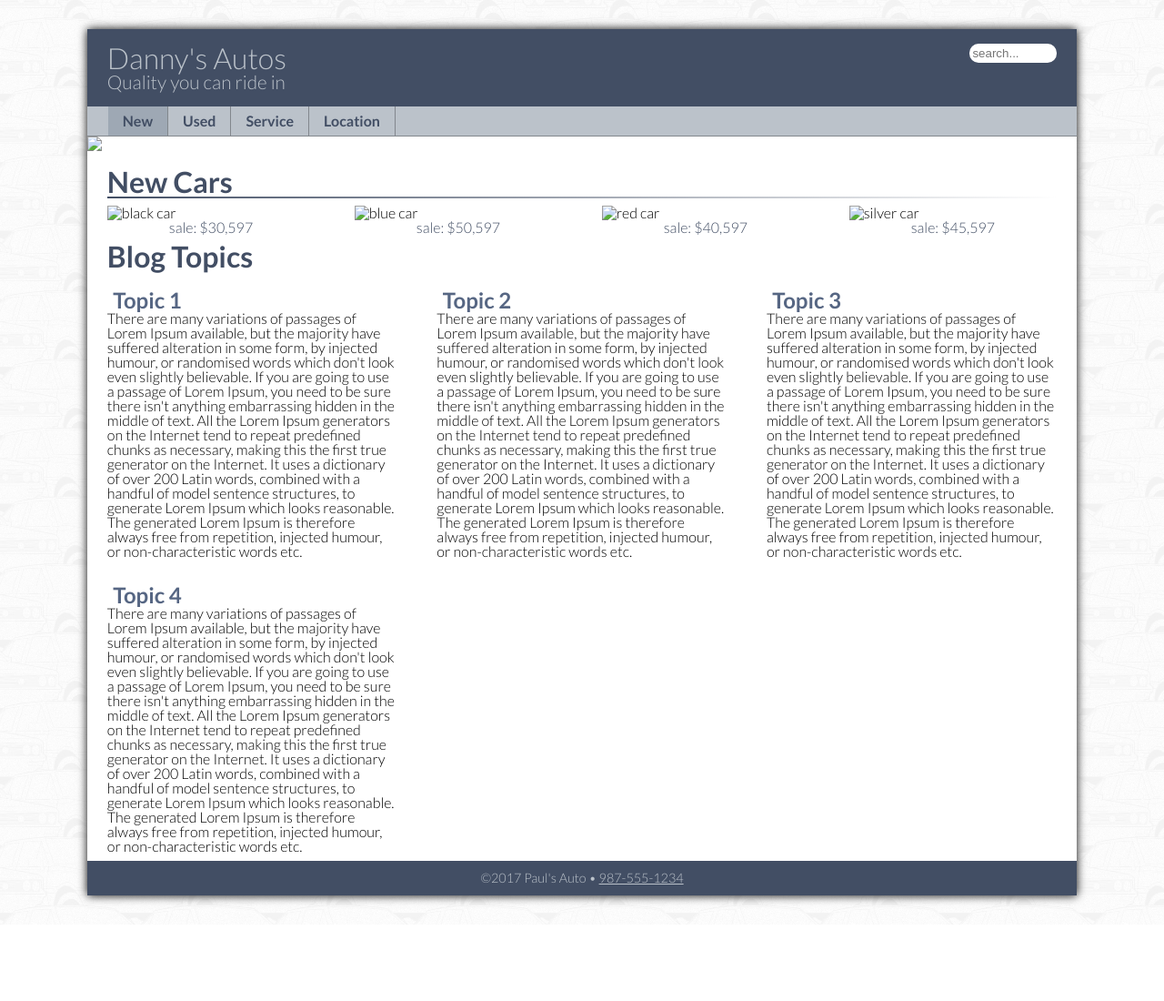
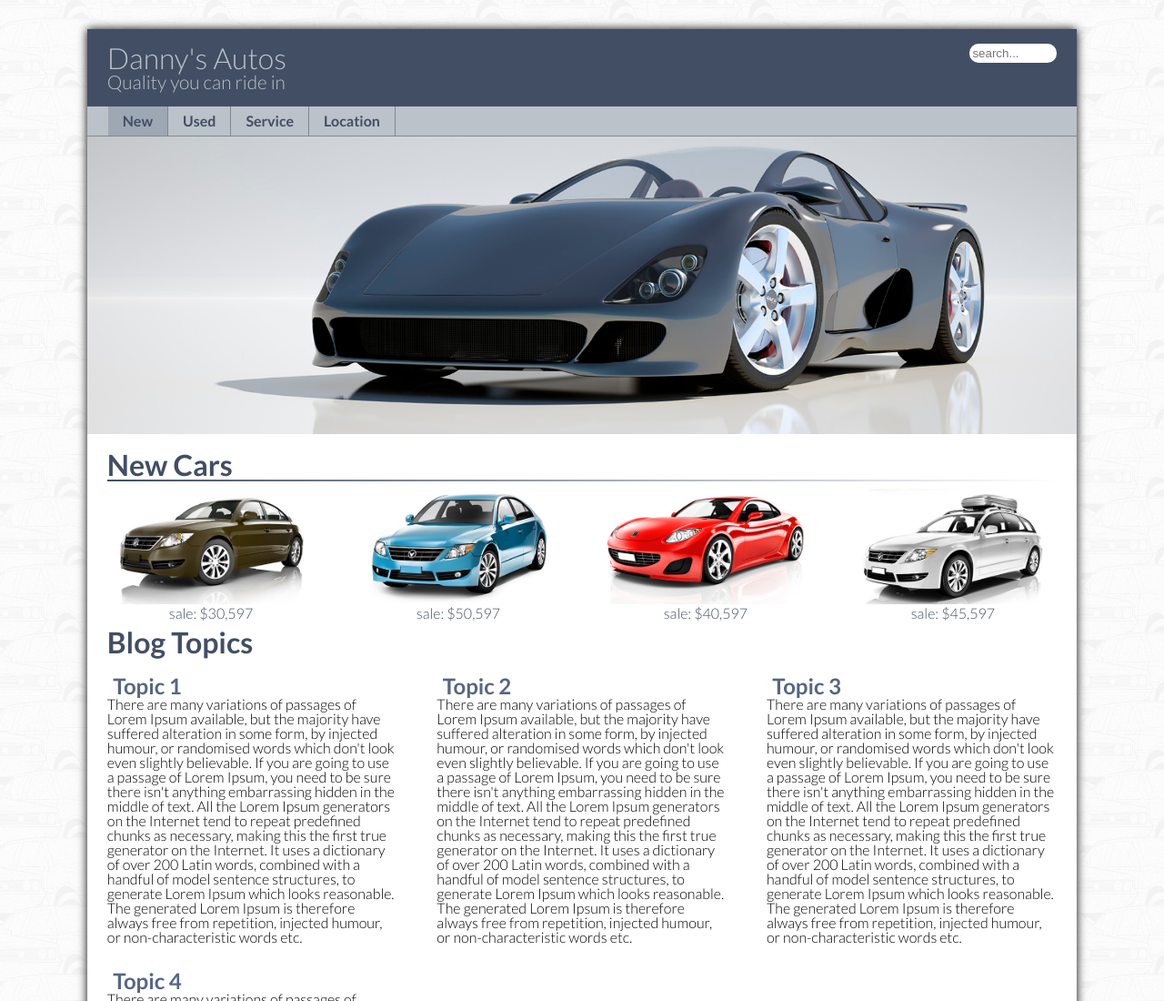
Before and after one commit to silrew/responsive-css, a plain HTML site: page index.html in a window 1280 px wide. Shown: the top 1100 px of the page at 91% size. Before the commit the page ends 1016 px from the top, so only its background shows below. Drawn offline with Linux system fonts and the light colour scheme; files that its build step writes are made by us from their sources; files whose address does not match are found by name.

Commit message:
Update index.html

```diff
--- a/index.html
+++ b/index.html
@@ -37,24 +37,24 @@
 <!-- PAGE CONTENT GOES HERE -->
     <main class="clearfix">
 		<figure class="banner">
-			<img src= "../cssresponsive tutorila/06/demos/demos/start/images/banner01.jpg">
+			<img src= "images/banner01.jpg">
 		</figure>
         <h1>New Cars</h1>
 		<hr class="fadeaway">
 		<figure class="photo">
-			<img src="../cssresponsive tutorila/06/demos/demos/start/images/black.jpg" alt="black car">
+			<img src="images/black.jpg" alt="black car">
 			<figcaption>sale: $30,597 </figcaption>
 		</figure>
 		<figure class="photo">
-			<img src="../cssresponsive tutorila/06/demos/demos/start/images/blue.jpg" alt="blue car">
+			<img src="images/blue.jpg" alt="blue car">
 			<figcaption>sale: $50,597 </figcaption>
 		</figure>
 		<figure class="photo">
-			<img src="../cssresponsive tutorila/06/demos/demos/start/images/red.jpg" alt="red car">
+			<img src="images/red.jpg" alt="red car">
 			<figcaption>sale: $40,597 </figcaption>
 		</figure>
 		<figure class="photo">
-			<img src="../cssresponsive tutorila/06/demos/demos/start/images/silver.jpg" alt="silver car">
+			<img src="images/silver.jpg" alt="silver car">
 			<figcaption>sale: $45,597 </figcaption>
 		</figure>
 		<div class="blog clearfix">
```
